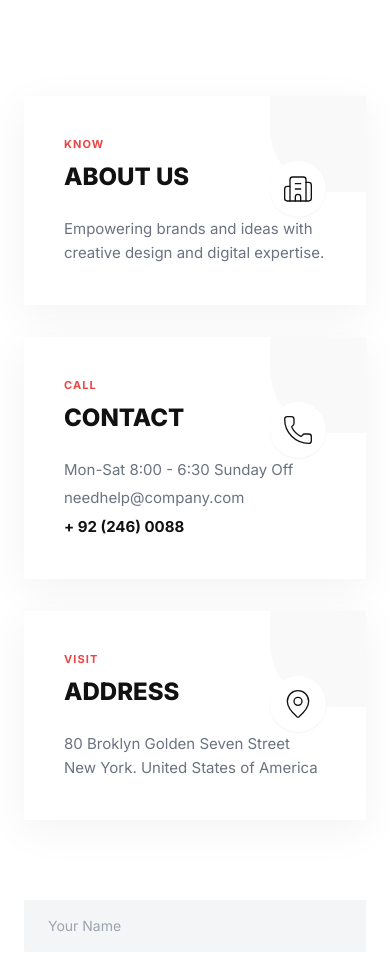
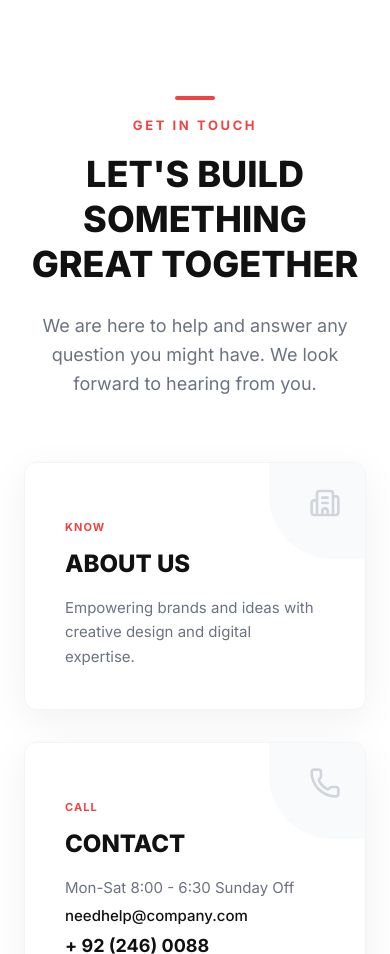
Before and after one commit to webenquiry11-svg/media-factory, a Next.js app in the folder frontend/: page / in a window 390 px wide. Shown: the part 11046-12000 px from the top of the page. Built offline with nearby package versions, Linux system fonts and the light colour scheme.

Commit message:
Fixed frontend submodule issue

```diff
--- a/frontend/components/sections/Contact.tsx
+++ b/frontend/components/sections/Contact.tsx
@@ -1,6 +1,6 @@
 "use client";
 import React from 'react';
-import { Building2, Phone, MapPin, Mail, ArrowRight, Facebook, Twitter, Instagram, Linkedin, Youtube, Pin } from 'lucide-react';
+import { Building2, Phone, MapPin, Mail, ArrowRight, Facebook, Twitter, Instagram, Linkedin, Pin, Send } from 'lucide-react';
 
 const Contact = () => {
   return (
@@ -9,23 +9,42 @@ const Contact = () => {
       {/* =========================================
           CONTACT SECTION
       ========================================= */}
-      <section className="bg-white py-24 px-6 sm:px-12 lg:px-24 overflow-hidden">
-        <div className="container mx-auto max-w-7xl">
+      <section className="bg-gray-50 py-24 px-6 sm:px-12 lg:px-24 overflow-hidden relative">
+
+        {/* Background Decor (Subtle Angle) */}
+        <div className="absolute top-0 left-0 w-full h-2/3 bg-white -skew-y-1 origin-top-left z-0" />
+
+        <div className="container mx-auto max-w-7xl relative z-10">
+
+          {/* Section Header */}
+          <div className="text-center max-w-3xl mx-auto mb-16">
+             <div className="flex justify-center mb-4">
+                <div className="w-10 h-1 bg-red-500 rounded-full" />
+             </div>
+             <span className="text-red-500 font-bold text-[13px] tracking-[0.2em] uppercase mb-4 block">
+                Get In Touch
+             </span>
+             <h2 className="text-4xl md:text-5xl font-extrabold text-[#111] uppercase leading-tight mb-6">
+                Let's Build Something <br/> Great Together
+             </h2>
+             <p className="text-gray-500 text-lg leading-relaxed">
+                We are here to help and answer any question you might have. We look forward to hearing from you.
+             </p>
+          </div>
 
           {/* --- TOP CARDS SECTION --- */}
           <div className="grid grid-cols-1 md:grid-cols-3 gap-8 mb-20">
 
             {/* Card 1: About Us */}
-            <div className="bg-white p-10 shadow-[0_10px_40px_rgba(0,0,0,0.05)] relative overflow-hidden group hover:-translate-y-2 transition-transform duration-500">
-              <div className="absolute top-0 right-0 w-24 h-24 bg-gray-100/50 rounded-bl-[4rem] z-0 transition-colors group-hover:bg-red-500/10" />
-              <div className="relative z-10">
-                <span className="text-red-500 font-bold text-[11px] uppercase tracking-widest mb-2 block">Know</span>
-                <div className="flex justify-between items-start">
+            <div className="bg-white p-10 rounded-xl shadow-[0_10px_40px_rgba(0,0,0,0.06)] border border-gray-100 relative overflow-hidden group hover:-translate-y-2 transition-transform duration-500">
+              <div className="absolute top-0 right-0 w-24 h-24 bg-gray-50 rounded-bl-[4rem] z-0 transition-colors group-hover:bg-red-500" />
+              <div className="absolute top-6 right-6 z-10">
+                 <Building2 className="w-8 h-8 text-gray-300 group-hover:text-white transition-colors duration-500" />
+              </div>
+
+              <div className="relative z-10 mt-4">
+                <span className="text-red-500 font-bold text-[11px] uppercase tracking-widest mb-3 block group-hover:text-red-600 transition-colors">Know</span>
                 <h3 className="text-2xl font-extrabold uppercase mb-4">About Us</h3>
-                  <div className="p-3 bg-white rounded-full shadow-sm">
-                     <Building2 className="w-8 h-8 text-[#111] stroke-1" />
-                  </div>
-                </div>
                 <p className="text-gray-500 text-[15px] leading-relaxed">
                   Empowering brands and ideas with creative design and digital expertise.
                 </p>
@@ -33,35 +52,33 @@ const Contact = () => {
             </div>
 
             {/* Card 2: Contact */}
-            <div className="bg-white p-10 shadow-[0_10px_40px_rgba(0,0,0,0.05)] relative overflow-hidden group hover:-translate-y-2 transition-transform duration-500">
-              <div className="absolute top-0 right-0 w-24 h-24 bg-gray-100/50 rounded-bl-[4rem] z-0 transition-colors group-hover:bg-red-500/10" />
-              <div className="relative z-10">
-                <span className="text-red-500 font-bold text-[11px] uppercase tracking-widest mb-2 block">Call</span>
-                <div className="flex justify-between items-start">
+            <div className="bg-white p-10 rounded-xl shadow-[0_10px_40px_rgba(0,0,0,0.06)] border border-gray-100 relative overflow-hidden group hover:-translate-y-2 transition-transform duration-500">
+              <div className="absolute top-0 right-0 w-24 h-24 bg-gray-50 rounded-bl-[4rem] z-0 transition-colors group-hover:bg-red-500" />
+              <div className="absolute top-6 right-6 z-10">
+                 <Phone className="w-8 h-8 text-gray-300 group-hover:text-white transition-colors duration-500" />
+              </div>
+
+              <div className="relative z-10 mt-4">
+                <span className="text-red-500 font-bold text-[11px] uppercase tracking-widest mb-3 block group-hover:text-red-600 transition-colors">Call</span>
                 <h3 className="text-2xl font-extrabold uppercase mb-4">Contact</h3>
-                  <div className="p-3 bg-white rounded-full shadow-sm">
-                     <Phone className="w-8 h-8 text-[#111] stroke-1" />
-                  </div>
-                </div>
                 <div className="text-gray-500 text-[15px] leading-relaxed space-y-1">
                   <p>Mon-Sat 8:00 - 6:30 Sunday Off</p>
-                  <p className="hover:text-red-500 transition-colors cursor-pointer">needhelp@company.com</p>
-                  <p className="font-bold text-[#111] mt-1">+ 92 (246) 0088</p>
+                  <p className="hover:text-red-500 transition-colors cursor-pointer font-medium text-[#111]">needhelp@company.com</p>
+                  <p className="font-bold text-[#111] text-lg mt-2">+ 92 (246) 0088</p>
                 </div>
               </div>
             </div>
 
             {/* Card 3: Address */}
-            <div className="bg-white p-10 shadow-[0_10px_40px_rgba(0,0,0,0.05)] relative overflow-hidden group hover:-translate-y-2 transition-transform duration-500">
-              <div className="absolute top-0 right-0 w-24 h-24 bg-gray-100/50 rounded-bl-[4rem] z-0 transition-colors group-hover:bg-red-500/10" />
-              <div className="relative z-10">
-                <span className="text-red-500 font-bold text-[11px] uppercase tracking-widest mb-2 block">Visit</span>
-                <div className="flex justify-between items-start">
+            <div className="bg-white p-10 rounded-xl shadow-[0_10px_40px_rgba(0,0,0,0.06)] border border-gray-100 relative overflow-hidden group hover:-translate-y-2 transition-transform duration-500">
+              <div className="absolute top-0 right-0 w-24 h-24 bg-gray-50 rounded-bl-[4rem] z-0 transition-colors group-hover:bg-red-500" />
+              <div className="absolute top-6 right-6 z-10">
+                 <MapPin className="w-8 h-8 text-gray-300 group-hover:text-white transition-colors duration-500" />
+              </div>
+
+              <div className="relative z-10 mt-4">
+                <span className="text-red-500 font-bold text-[11px] uppercase tracking-widest mb-3 block group-hover:text-red-600 transition-colors">Visit</span>
                 <h3 className="text-2xl font-extrabold uppercase mb-4">Address</h3>
-                  <div className="p-3 bg-white rounded-full shadow-sm">
-                     <MapPin className="w-8 h-8 text-[#111] stroke-1" />
-                  </div>
-                </div>
                 <p className="text-gray-500 text-[15px] leading-relaxed">
                   80 Broklyn Golden Seven Street New York. United States of America
                 </p>
@@ -70,56 +87,110 @@ const Contact = () => {
 
           </div>
 
-          {/* --- FORM SECTION --- */}
-          <div className="max-w-4xl mx-auto">
-            <form className="space-y-6">
-              <div className="grid grid-cols-1 md:grid-cols-2 gap-6">
+          {/* --- FORM SECTION (New Layout) --- */}
+          <div className="max-w-5xl mx-auto bg-white rounded-2xl shadow-2xl overflow-hidden border border-gray-100">
+            <div className="grid grid-cols-1 lg:grid-cols-5">
+
+                {/* Left Side: Info Panel */}
+                <div className="hidden lg:block lg:col-span-2 bg-[#111] p-10 relative overflow-hidden text-white flex flex-col justify-between">
+                    <div className="relative z-10">
+                        <h3 className="text-2xl font-bold mb-4 uppercase">Let's Talk</h3>
+                        <p className="text-gray-400 text-sm mb-8 leading-relaxed">
+                            Fill out the form and our expert team will get back to you within 24 hours.
+                        </p>
+
+                        <div className="space-y-6 mt-8">
+                            <div className="flex items-center gap-4 group">
+                                <div className="w-10 h-10 rounded-full bg-white/5 border border-white/10 flex items-center justify-center shrink-0 group-hover:bg-red-500 group-hover:border-red-500 transition-all duration-300">
+                                    <Phone className="w-4 h-4 text-white" />
+                                </div>
+                                <div>
+                                    <span className="text-xs text-gray-400 uppercase tracking-wider block mb-1">Phone</span>
+                                    <span className="text-sm font-bold">+92 (246) 0088</span>
+                                </div>
+                            </div>
+                            <div className="flex items-center gap-4 group">
+                                <div className="w-10 h-10 rounded-full bg-white/5 border border-white/10 flex items-center justify-center shrink-0 group-hover:bg-red-500 group-hover:border-red-500 transition-all duration-300">
+                                    <Mail className="w-4 h-4 text-white" />
+                                </div>
+                                <div>
+                                    <span className="text-xs text-gray-400 uppercase tracking-wider block mb-1">Email</span>
+                                    <span className="text-sm font-bold">info@company.com</span>
+                                </div>
+                            </div>
+                        </div>
+                    </div>
+
+                    {/* Decor Circles */}
+                    <div className="absolute -bottom-16 -right-16 w-48 h-48 bg-red-500 rounded-full opacity-20 blur-[50px]" />
+                    <div className="absolute top-10 -left-10 w-20 h-20 bg-blue-500 rounded-full opacity-10 blur-2xl" />
+                </div>
+
+                {/* Right Side: Form */}
+                <div className="lg:col-span-3 p-8 md:p-12">
+                    <h3 className="text-2xl font-bold text-[#111] mb-2 uppercase">Send a Message</h3>
+                    <p className="text-gray-500 text-sm mb-8">We would love to hear from you!</p>
+
+                    <form className="space-y-5">
+                        <div className="grid grid-cols-1 md:grid-cols-2 gap-5">
+                            <div className="relative group">
                                 <input
                                 type="text"
                                 placeholder="Your Name"
-                  className="w-full bg-[#f4f5f7] border-none rounded-sm px-6 py-4 text-sm text-gray-700 placeholder-gray-400 focus:ring-1 focus:ring-red-500 outline-none transition-all"
+                                className="w-full bg-gray-50 border border-gray-200 rounded-lg px-4 py-3.5 text-sm text-gray-800 placeholder-gray-400 focus:ring-1 focus:ring-red-500 focus:bg-white focus:border-red-500 outline-none transition-all"
                                 />
+                            </div>
+                            <div className="relative group">
                                 <input
                                 type="email"
                                 placeholder="Email Address"
-                  className="w-full bg-[#f4f5f7] border-none rounded-sm px-6 py-4 text-sm text-gray-700 placeholder-gray-400 focus:ring-1 focus:ring-red-500 outline-none transition-all"
+                                className="w-full bg-gray-50 border border-gray-200 rounded-lg px-4 py-3.5 text-sm text-gray-800 placeholder-gray-400 focus:ring-1 focus:ring-red-500 focus:bg-white focus:border-red-500 outline-none transition-all"
                                 />
+                            </div>
+                            <div className="relative group">
                                 <input
                                 type="tel"
                                 placeholder="Phone"
-                  className="w-full bg-[#f4f5f7] border-none rounded-sm px-6 py-4 text-sm text-gray-700 placeholder-gray-400 focus:ring-1 focus:ring-red-500 outline-none transition-all"
+                                className="w-full bg-gray-50 border border-gray-200 rounded-lg px-4 py-3.5 text-sm text-gray-800 placeholder-gray-400 focus:ring-1 focus:ring-red-500 focus:bg-white focus:border-red-500 outline-none transition-all"
                                 />
-                <div className="relative">
-                  <select className="w-full bg-[#f4f5f7] border-none rounded-sm px-6 py-4 text-sm text-gray-400 focus:ring-1 focus:ring-red-500 outline-none appearance-none cursor-pointer transition-all">
+                            </div>
+                            <div className="relative group">
+                                <select className="w-full bg-gray-50 border border-gray-200 rounded-lg px-4 py-3.5 text-sm text-gray-400 focus:ring-1 focus:ring-red-500 focus:bg-white focus:border-red-500 outline-none appearance-none cursor-pointer transition-all">
                                 <option>Select Service</option>
                                 <option>Web Development</option>
                                 <option>Digital Marketing</option>
                                 <option>Brand Identity</option>
                                 </select>
-                  <div className="absolute right-6 top-1/2 -translate-y-1/2 pointer-events-none">
-                    <svg width="12" height="8" viewBox="0 0 12 8" fill="none" xmlns="http://www.w3.org/2000/svg">
-                      <path d="M1 1.5L6 6.5L11 1.5" stroke="#9CA3AF" strokeWidth="1.5" strokeLinecap="round" strokeLinejoin="round"/>
+                                <div className="absolute right-4 top-1/2 -translate-y-1/2 pointer-events-none text-gray-400">
+                                    <svg width="10" height="6" viewBox="0 0 10 6" fill="none" stroke="currentColor">
+                                        <path d="M1 1L5 5L9 1" strokeWidth="1.5" strokeLinecap="round" strokeLinejoin="round"/>
                                     </svg>
                                 </div>
                             </div>
                         </div>
+                        <div className="relative group">
                             <textarea
-                rows={6}
-                placeholder="Write A Message"
-                className="w-full bg-[#f4f5f7] border-none rounded-sm px-6 py-4 text-sm text-gray-700 placeholder-gray-400 focus:ring-1 focus:ring-red-500 outline-none resize-none transition-all"
+                                rows={5}
+                                placeholder="Write Your Message Here..."
+                                className="w-full bg-gray-50 border border-gray-200 rounded-lg px-4 py-3.5 text-sm text-gray-800 placeholder-gray-400 focus:ring-1 focus:ring-red-500 focus:bg-white focus:border-red-500 outline-none resize-none transition-all"
                             ></textarea>
-              <div className="flex justify-center pt-4">
-                <button type="submit" className="px-10 py-4 bg-red-500 hover:bg-[#111] hover:text-white text-white font-bold uppercase text-[12px] tracking-widest rounded-full transition-all duration-300 shadow-lg hover:shadow-xl">
-                  Send a Message
+                        </div>
+                        <div className="pt-2">
+                            <button type="submit" className="w-full md:w-auto px-8 py-3.5 bg-red-500 hover:bg-[#111] text-white font-bold uppercase text-[11px] tracking-widest rounded-lg transition-all duration-300 shadow-md hover:shadow-lg flex items-center justify-center gap-2 group">
+                                Send Message
+                                <Send className="w-3.5 h-3.5 transition-transform group-hover:translate-x-1" />
                             </button>
                         </div>
                     </form>
                 </div>
             </div>
+          </div>
+
+        </div>
       </section>
 
       {/* =========================================
-          FOOTER SECTION
+          FOOTER SECTION (Unchanged)
       ========================================= */}
       <footer className="bg-[#0b0b0b] pt-20 pb-10 relative overflow-hidden text-white border-t border-[#111]">
 
@@ -144,9 +215,14 @@ const Contact = () => {
           <div className="flex flex-col lg:flex-row justify-between items-center mb-16 gap-8">
 
             {/* Logo */}
-            <a href="/" className="flex items-center">
-               <img src="/logo.png" alt="Cilox Logo" className="h-12 w-auto" />
-            </a>
+            <div className="flex items-center gap-3">
+              <div className="w-8 h-8 relative">
+                 {/* Simple geometric logo icon */}
+                 <div className="absolute inset-0 bg-red-500 rotate-45 rounded-sm"></div>
+                 <div className="absolute inset-0 border-2 border-white rotate-45 rounded-sm scale-75"></div>
+              </div>
+              <span className="text-2xl font-bold tracking-wider text-white">CILOX</span>
+            </div>
 
             {/* Subscribe Form */}
             <div className="relative w-full max-w-lg">
@@ -262,7 +338,7 @@ const Contact = () => {
                 50% { transform: rotate(-22deg) scale(1.15); }
                 100% { transform: rotate(-25deg) scale(1); }
             }
-            @keyframes pulse { /* Corrected from 'string' to 'number' for percentage values */
+            @keyframes pulse {
                 0%, 100% { opacity: 0.5; }
                 50% { opacity: 0.3; }
             }
```
Lines whose indentation alone changed are shown as unchanged.
